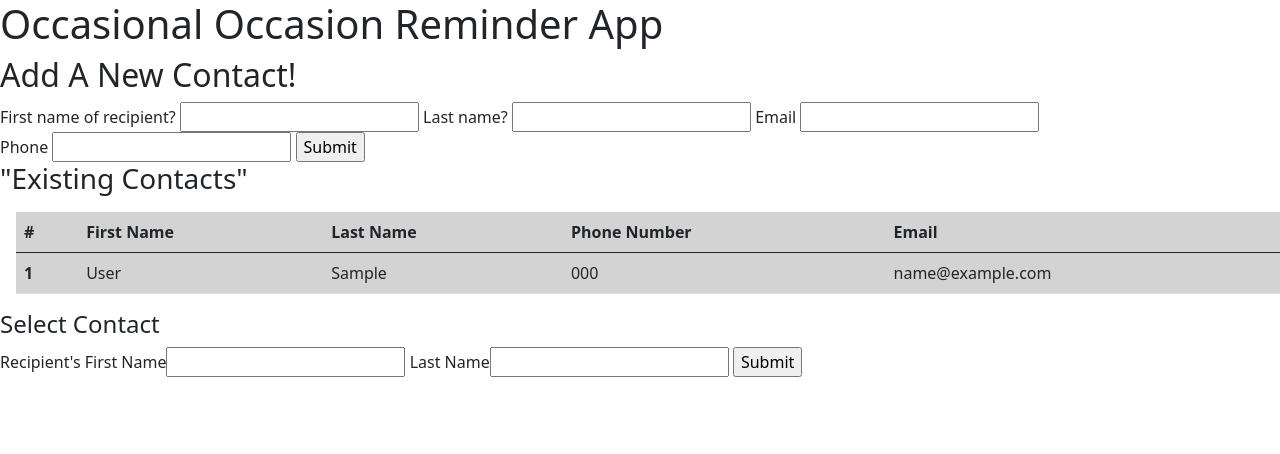
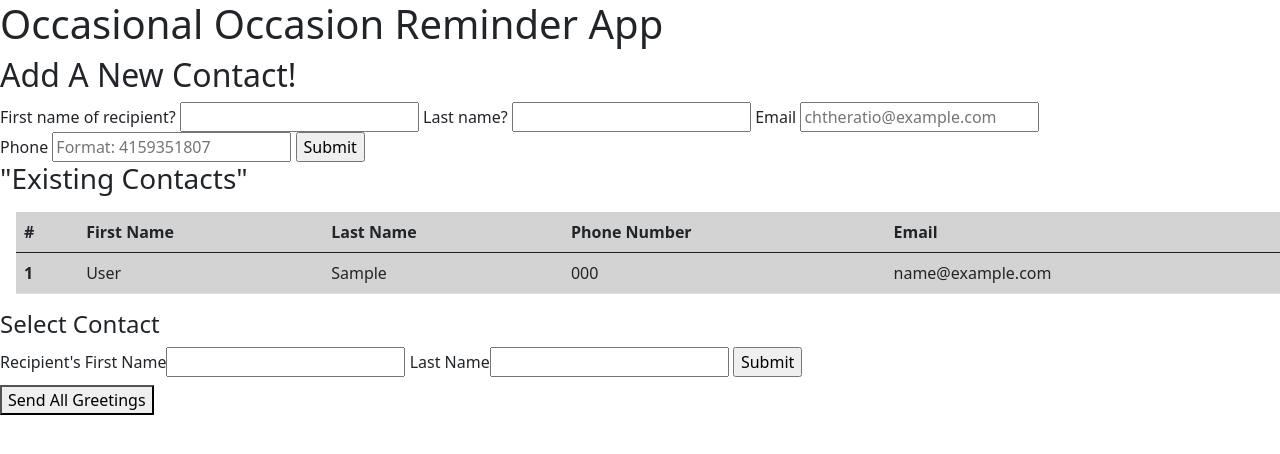
Before and after one commit to toofy2much/occasional-app-hb, a Flask app: page /contacts in a window 1280 px wide. Shown: the top 454 px of the page. Run offline with Flask 2, Linux system fonts and the light colour scheme; tables that the repository leaves empty hold one stand-in row (values such as "Sample post").

Commit message:
field constraint revisions

```diff
--- a/templates/contacts.html
+++ b/templates/contacts.html
@@ -15,8 +15,11 @@
      <form action="/contacts" method="POST">
       <label>First name of recipient? <input type="text" name="fname"></label>
       <label>Last name? <input type="text" name="lname"></label>
-      <label>Email <input type="text" name="email"></label>
-      <label>Phone <input type="text" name="phone"></label>
+      <label>Email <input type="email" name="email"
+                    placeholder="chtheratio@example.com"></label>
+      <label>Phone <input type="tel" id="phone" name="phone"
+             pattern="[0-9]{3}[0-9]{3}[0-9]{4}" required
+             placeholder="Format: 4159351807"></label>
       <input type="submit">
      </form>
   </div>
@@ -52,6 +55,10 @@
     <label>Last Name<input type="text" name=lname></label>
     <input type="submit">
   </div>
+  <h5></h5>
+  <div>
+    <button id= "send">Send All Greetings</button>
+  </div>
   </form>
 
   <!-- <h3>Select Greeting</h3>
--- a/templates/greetings.html
+++ b/templates/greetings.html
@@ -14,9 +14,11 @@
    <div>
      <form action="/occasions/{{contact.contact_id}}" method="POST">
       <label>What is the special Occasion? <input type="text" name="title"></label>
-      <label>When is this Date? <input type="text" name="occasion_date"></label>
+      <label>When is this Date? <input type="text" name="occasion_date"
+             placeholder="Format:  6/19/2021"></label>
       <label>Create Your Custom Message<input type="text" name="body"></label>
-      <label>when would you like to send your greeting?<input type="text" name="send_date"></label>
+      <label>when would you like to send your greeting?<input type="text" name="send_date"
+             placeholder="Format:  3/13/2020"></label>
    </div>
       <h3>"Make Sure This Message is Unique"</h3>
         <div>
--- a/templates/homepage.html
+++ b/templates/homepage.html
@@ -24,8 +24,12 @@
    <form action="/register" method="POST">
     <label>What is your first? <input type="text" name="fname"></label>
     <label>What is your last name? <input type="text" name="lname"></label>
-    <label>Email <input type="text" name="email"></label>
-    <label>Phone <input type="text" name="phone"></label>
+    <label>Email <input type="email" name="email"
+           placeholder="chtheratio@example.com"></label>
+    <label>Phone <input type="tel" id="phone" name="phone"
+           pattern="[0-9]{3}[0-9]{3}[0-9]{4}" required
+           placeholder="Format: 4159351807"></label>
+           <!-- make this hide on hover -->
     <label>Password <input type="text" name="password"></label>
     <input type="submit">
    </p>
@@ -35,7 +39,7 @@
 
 
     <form action="/login" method="POST">
-      <label>Email <input type="text" name="email"></label>
+      <label>Email <input type="email" name="email"></label>
       <label>Password <input type="text" name="password"></label>
       <input type="submit">
     </p>
```
